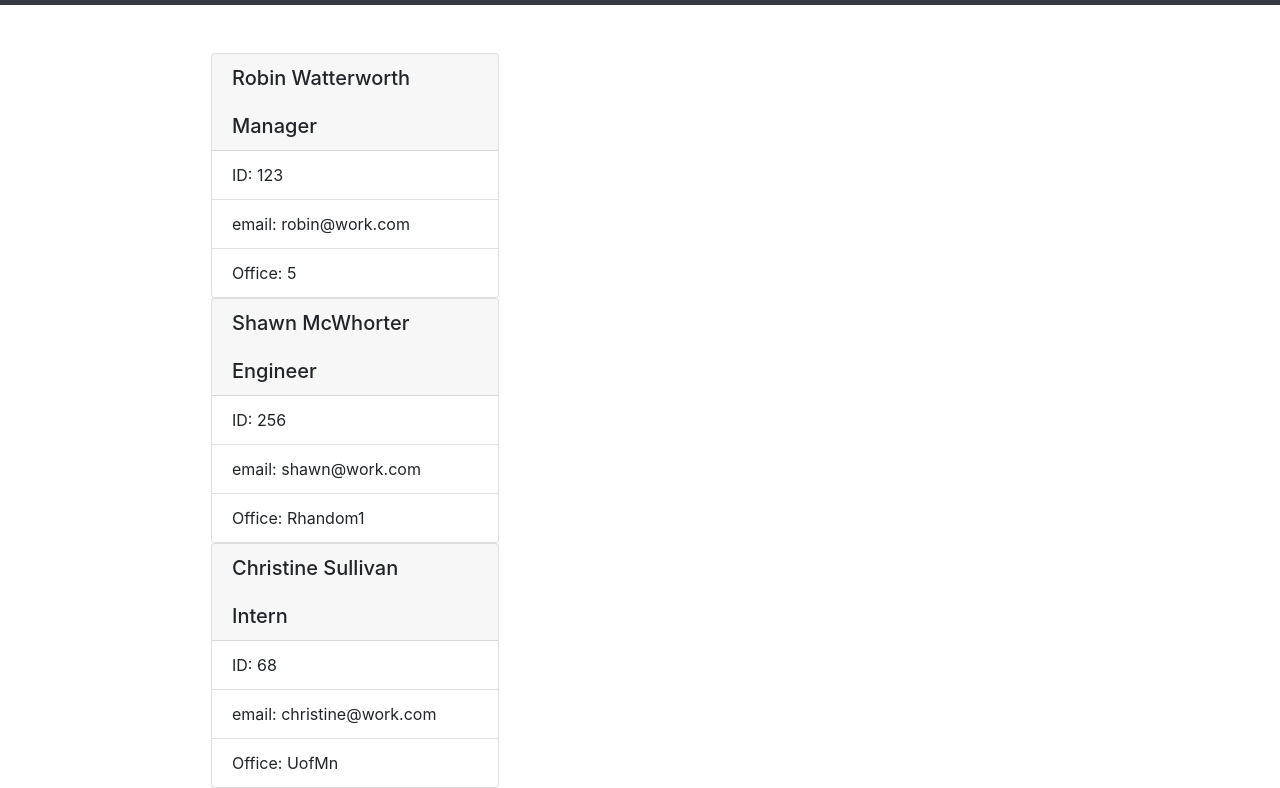
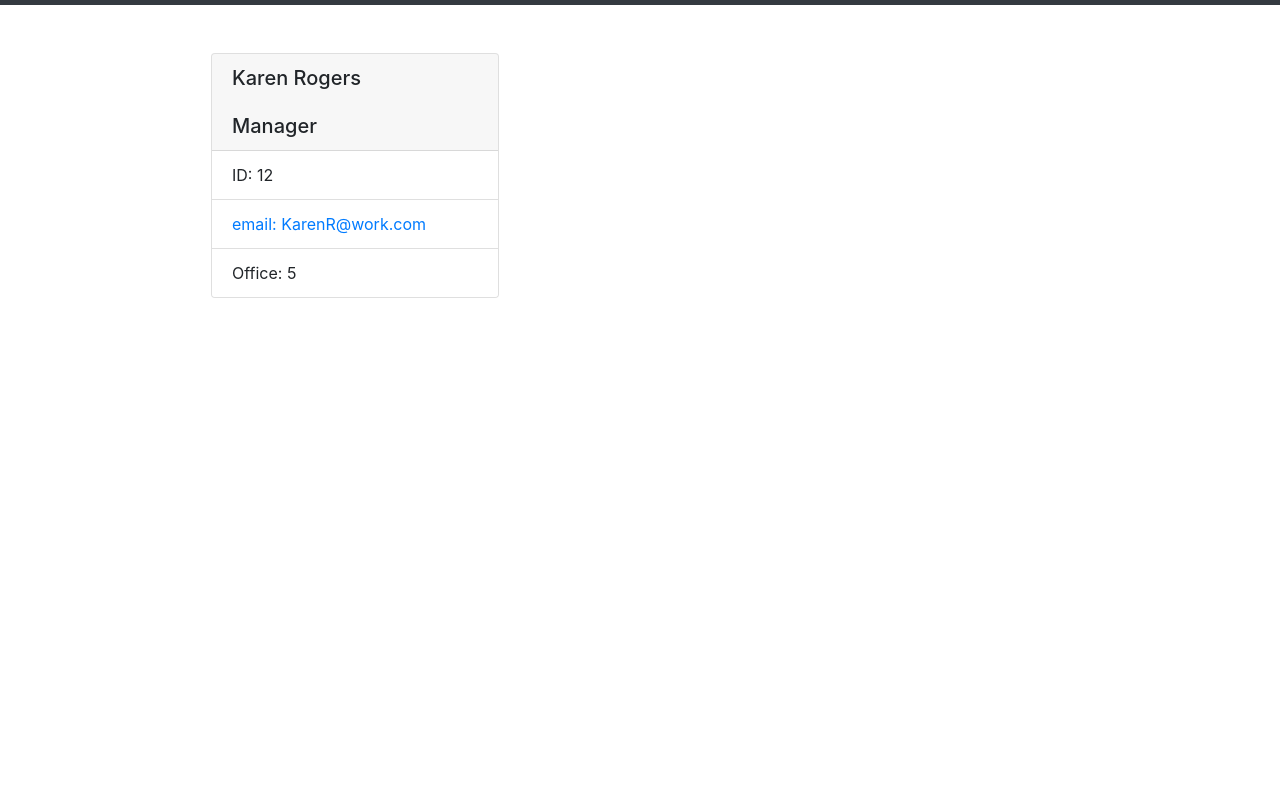
Before and after one commit to Rhandom1/Team-Profile-Generator, a website: page generateHTML.html in a window 1280 px wide. Shown: the part 51-839 px from the top of the page. After the commit the page ends 800 px from the top, so only its background shows below. Drawn offline with nearby package versions, Linux system fonts and the light colour scheme.

Commit message:
links added, tested

```diff
--- a/generateHTML.html
+++ b/generateHTML.html
@@ -17,33 +17,15 @@
                 <div class="col-6">
 
         <div class="card mx-auto" style="width: 18rem">
-                        <h5 class="card-header">Robin Watterworth<br /><br />Manager</h5>
+                        <h5 class="card-header">Karen Rogers<br /><br />Manager</h5>
                         <ul class="list-group list-group-flush">
-                            <li class="list-group-item">ID: 123</li>
-                            <li class="list-group-item">email: robin@work.com</li>
+                            <li class="list-group-item">ID: 12</li>
+                            <li class="list-group-item"><a href="mailto:KarenR@work.com">email: KarenR@work.com</a></li>
                             <li class="list-group-item">Office: 5</li>
                         </ul>
                     </div>
 
 
-        <div class="card mx-auto" style="width: 18rem">
-                        <h5 class="card-header">Shawn McWhorter<br /><br />Engineer</h5>
-                        <ul class="list-group list-group-flush">
-                            <li class="list-group-item">ID: 256</li>
-                            <li class="list-group-item">email: shawn@work.com</li>
-                            <li class="list-group-item">Office: Rhandom1</li>
-                        </ul>
-                    </div>
-
-
-        <div class="card mx-auto" style="width: 18rem">
-                        <h5 class="card-header">Christine Sullivan<br /><br />Intern</h5>
-                        <ul class="list-group list-group-flush">
-                            <li class="list-group-item">ID: 68</li>
-                            <li class="list-group-item">email: christine@work.com</li>
-                            <li class="list-group-item">Office: UofMn</li>
-                        </ul>
-                    </div>
 
                 </div>
             </div>
```
Also changed, not shown: index.js (+4 -18 lines).
